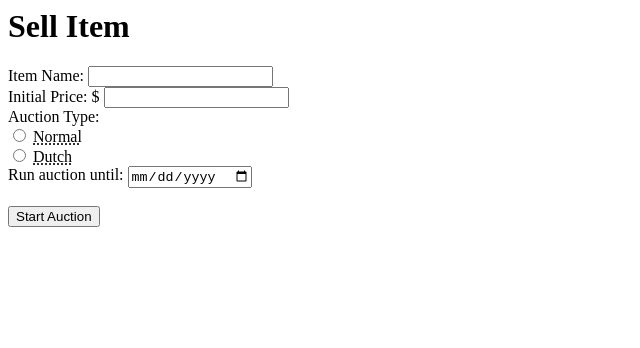
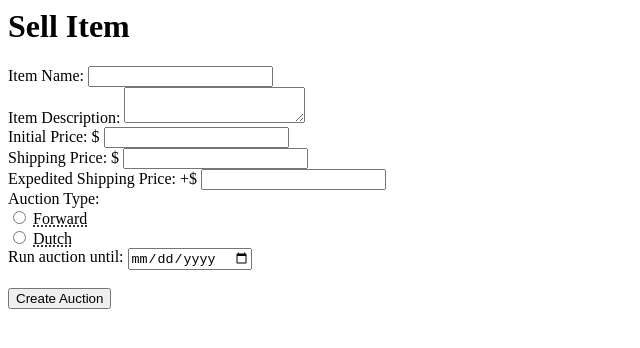
Before and after one commit to ahopk127/eecs4413-ui, a Flask app: template templates/sell.html in a window 1280 px wide. Shown: the top 348 px of the page, without its empty margins (0-640 px from the left). Run offline with Flask 3, Linux system fonts and the light colour scheme; the template is opened without the code that fills it, so the values that code supplies are empty.

Commit message:
Add page to create new auction

```diff
--- a/hello.py
+++ b/hello.py
@@ -24,6 +24,10 @@ def home():
 def auctions():
     return render_template('auctions.html')
 
+@app.route("/auctions/sell")
+def sell():
+    return render_template('sell.html')
+
 @app.route("/auctions/forward/<auctionId>")
 def forward(auctionId: int):
     return render_template('bid_forward.html', auctionId=auctionId)
--- a/templates/home.html
+++ b/templates/home.html
@@ -18,6 +18,7 @@
         <a href="/register" id="sign-up">Sign Up</a>
         <input type="button" value="Logout" id="logout"><br>
         <a href="/auctions">Auctions</a>
+        <a href="/auctions/sell">New Auction</a>
     </body>
     <script>
      function setLoggedIn(userId) {
--- a/templates/sell.html
+++ b/templates/sell.html
@@ -3,22 +3,76 @@
 	<meta charset="UTF-8">
 	<meta name="viewport" content="width=device-width, initial-scale=1.0">
 	<title>Sell Item</title>
+	<script src="https://ajax.googleapis.com/ajax/libs/jquery/3.5.1/jquery.min.js"></script>
     </head>
     <body>
         <h1>Sell Item</h1>
-        <form>
+        <form id="sellForm">
             <label for="item-name">Item Name: </label>
             <input type="text" id="item-name" required><br>
+            <label for="item-description">Item Description: </label>
+            <textarea id="item-description" required></textarea><br>
             <label for="initial-price">Initial Price: $</label>
             <input type="number" id="initial-price" required><br>
+            <label for="shipping-price">Shipping Price: $</label>
+            <input type="number" id="shipping-price" required><br>
+            <label for="expedited-price">Expedited Shipping Price: +$</label>
+            <input type="number" id="expedited-price" required><br>
             Auction Type:<br>
-            <input type="radio" id="normal" value="normal">
-            <label for="normal"><abbr title="Everyone has a certain time to bid for the item.  Whoever offers the highest price buys the item for that price.">Normal</abbr></label><br>
-            <input type="radio" id="dutch" value="dutch">
+            <input type="radio" id="forward" name="auction-type" value="FORWARD">
+            <label for="forward"><abbr title="Everyone has a certain time to bid for the item.  Whoever offers the highest price buys the item for that price.">Forward</abbr></label><br>
+            <input type="radio" id="dutch" name="auction-type" value="DUTCH">
             <label for="dutch"><abbr title="The item is offered at a certain price, which decreases over time.  Whoever makes an offer first buys the item for that price.">Dutch</abbr></label><br>
             <label for="until">Run auction until:</label>
             <input id="until" type="date"><br><br>
-            <input type="button" value="Start Auction">
+            <input type="submit" value="Create Auction">
         </form>
+        <script>
+         function create(user) {
+           var date = new Date();
+           date = new Date(date.getTime() + 86400 * 5 + 86400 * 10 * Math.random());
+
+           var itemData = {
+             name: $("#item-name").val(),
+             description: $("#item-description").val(),
+             startingPrice: $("#initial-price").val(),
+             currentPrice: $("#initial-price").val(),
+             shippingPrice: $("#shipping-price").val(),
+             expeditedShippingPrice: $("#expedited-price").val(),
+             status: "AVAILABLE",
+             auctionType: $('input[name="auction-type"]:checked').val(),
+             arrival: date.toISOString(),
+             duration: new Date($("#until").val()).toISOString(),
+             owner: user
+           };
+
+           $.ajax({
+             url: "http://localhost:8085/api/items",
+             type: 'POST',
+             contentType: 'application/json',
+             data: JSON.stringify(itemData),
+             success: function(result) {
+               window.location.href = "/auctions";
+             },
+	     error: function(error) {
+               console.log(error);
+             }
+           });
+         }
+
+         $("#sellForm").submit(function(e) {
+           e.preventDefault();
+           $.ajax({
+             url: `http://localhost:8085/api/users/${localStorage.getItem("activeUserId")}`,
+             type: 'GET',
+             success: function(result) {
+               create(result);
+             },
+             error: function(error) {
+               console.log(error);
+             }
+           });
+         });
+        </script>
     </body>
 </html>
```
